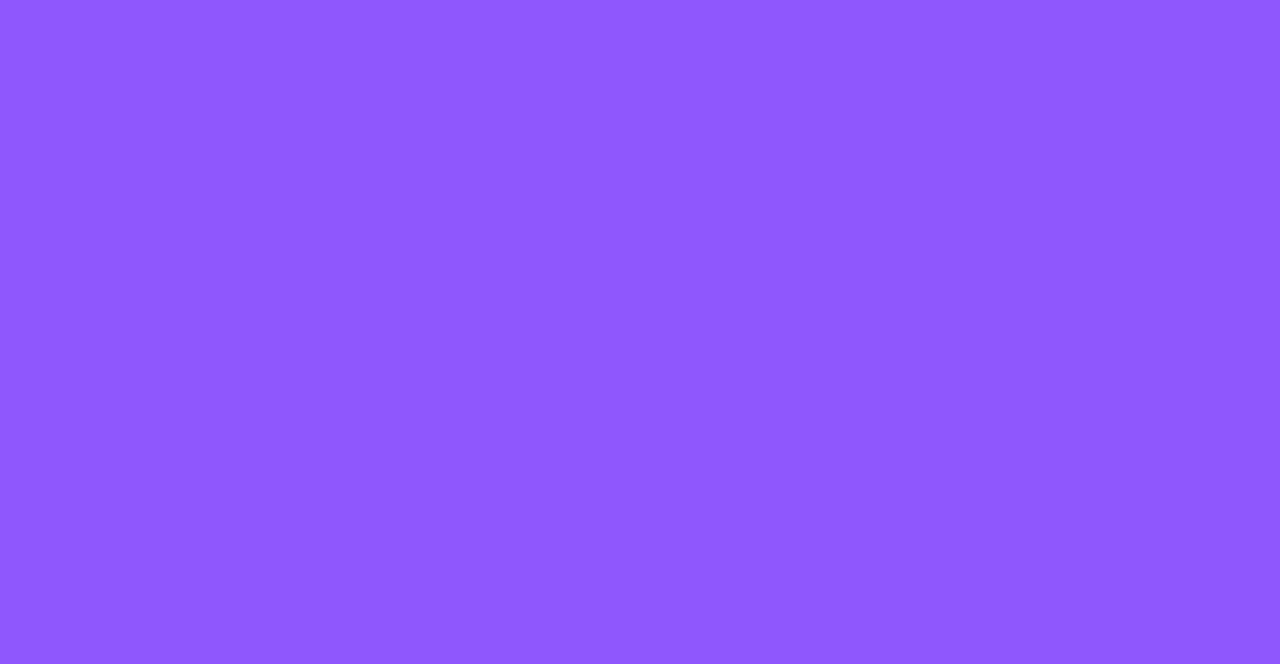
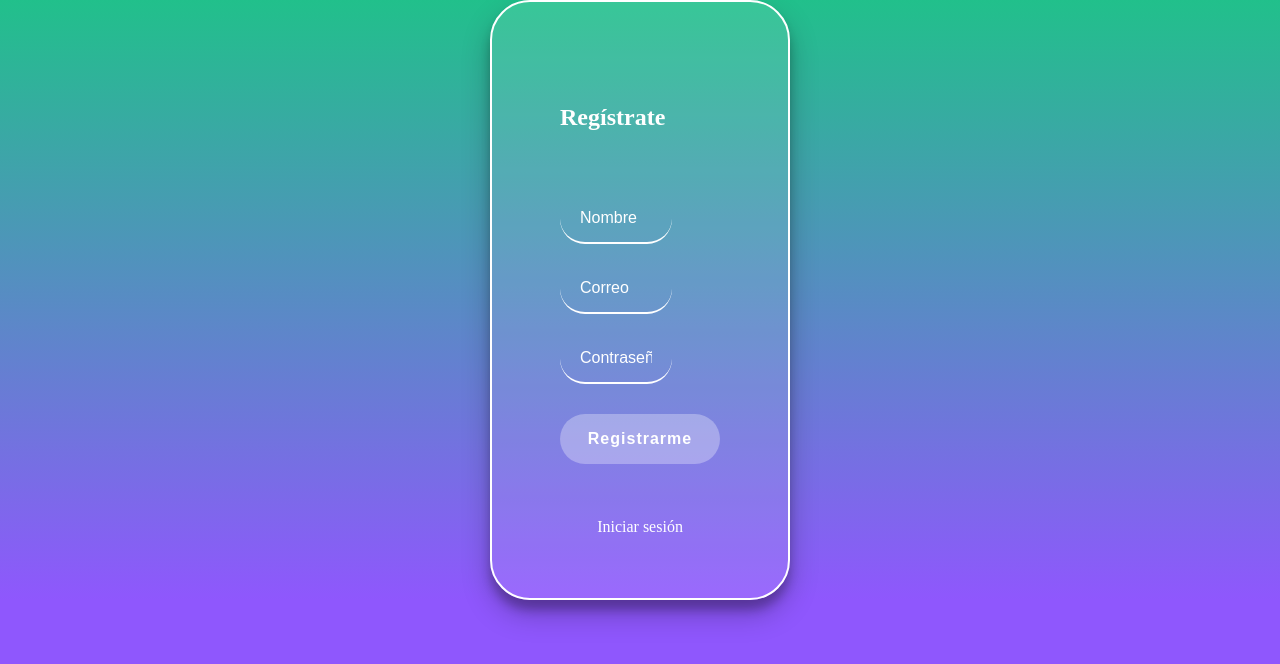
Before and after one commit to DanielMRodriguez/react-curso, a React app: page /registrar in a window 1280 px wide. Shown: the top 664 px of the page. Built offline with nearby package versions, Linux system fonts and the light colour scheme; a web font is replaced by a local one.

Commit message:
route login-registrer-notfound

```diff
--- a/src/assets/styles/Media.scss
+++ b/src/assets/styles/Media.scss
@@ -19,5 +19,13 @@
       width: 100%;
     }
 
+    .register__container {
+      background-color: transparent;
+      border: none;
+      box-shadow: none;
+      padding: 0px;
+      width: 100%;
+    }
+
 
   }
--- a/src/assets/styles/components/Login.scss
+++ b/src/assets/styles/components/Login.scss
@@ -104,9 +104,9 @@
     margin-bottom: 20px;
     outline: none;
     padding: 0px 20px;
-    width: 100%;
-    border-bottom-left-radius: 0;
-    border-bottom-right-radius: 0;
+    // width: 100%;
+    // border-bottom-left-radius: 0;
+    // border-bottom-right-radius: 0;
   }
 
   ::placeholder {
--- /dev/null
+++ b/src/assets/styles/components/Register.scss
@@ -0,0 +1,35 @@
+.register {
+    background-image: linear-gradient(#21c08b, #8f57fd);
+    display: flex;
+    align-items: center;
+    flex-direction: column;
+    justify-content: center;
+    padding: 0px 30px;
+    min-height: calc(100vh - 200px); /* El ancho será igual al tamaño de todo el height menos 200px (100px del header + 100px del footer) */
+  }
+
+  .register__container {
+    background-color: rgba(255,255,255,0.1);
+    border: 2px solid white;
+    border-radius: 40px;
+    box-shadow: 0 14px 28px rgba(0,0,0,0.25), 0 10px 10px rgba(0,0,0,0.22);
+    color: white;
+    display: flex;
+    flex-direction: column;
+    justify-content: space-around;
+    min-height: 600px;
+    padding: 60px 68px 40px;
+    width: 300px;
+  }
+
+  .register__container--form {
+    display: flex;
+    flex-direction: column;
+  }
+
+  .register__container a {
+    color: white;
+    font-size: 16px;
+    text-align: center;
+    text-decoration: none;
+  }
--- a/src/containers/Login.jsx
+++ b/src/containers/Login.jsx
@@ -1,5 +1,5 @@
 import React from 'react';
-import '../assets/styles/components/Login.scss'
+import '../assets/styles/components/Login.scss';
 import googleIcon from '../assets/static/google-icon.png';
 import twitterIcon from '../assets/static/twitter-icon.png';
 
--- /dev/null
+++ b/src/containers/NotFound.jsx
@@ -0,0 +1,14 @@
+import React from 'react';
+
+const NotFound = () => (
+
+  <>
+    <h1>No Encontrado, Vuelve al Inicio</h1>
+    <a href='/'>
+        Regresa al Home
+    </a>
+  </>
+
+);
+
+export default NotFound;
--- /dev/null
+++ b/src/containers/Register.jsx
@@ -0,0 +1,19 @@
+import React from 'react';
+import '../assets/styles/components/Register.scss';
+
+const Register = () => (
+  <section className='register'>
+    <section className='register__container'>
+      <h2>Regístrate</h2>
+      <form className='register__container--form'>
+        <input className='input' type='text' placeholder='Nombre' />
+        <input className='input' type='text' placeholder='Correo' />
+        <input className='input' type='password' placeholder='Contraseña' />
+        <button className='button'>Registrarme</button>
+      </form>
+      <a href='ds'>Iniciar sesión</a>
+    </section>
+  </section>
+);
+
+export default Register;
--- a/src/routes/App.js
+++ b/src/routes/App.js
@@ -1,12 +1,20 @@
 import React from 'react';
-import { BrowserRouter, Route } from 'react-router-dom';
+import { BrowserRouter, Switch, Route } from 'react-router-dom';
 import Home from '../containers/Home';
 import Login from '../containers/Login';
+import Register from '../containers/Register';
+import NotFound from '../containers/NotFound';
 
 const App = () => (
   <BrowserRouter>
-    <Route exact path='/' component={Home} />
-    <Route exact path='/login' component={Login} />
+    <Switch>
+      <Route exact path='/' component={Home} />
+      <Route exact path='/login' component={Login} />
+      <Route exact path='/registrar' component={Register} />
+
+      <Route component={NotFound} />
+    </Switch>
+
   </BrowserRouter>
 );
 
```
